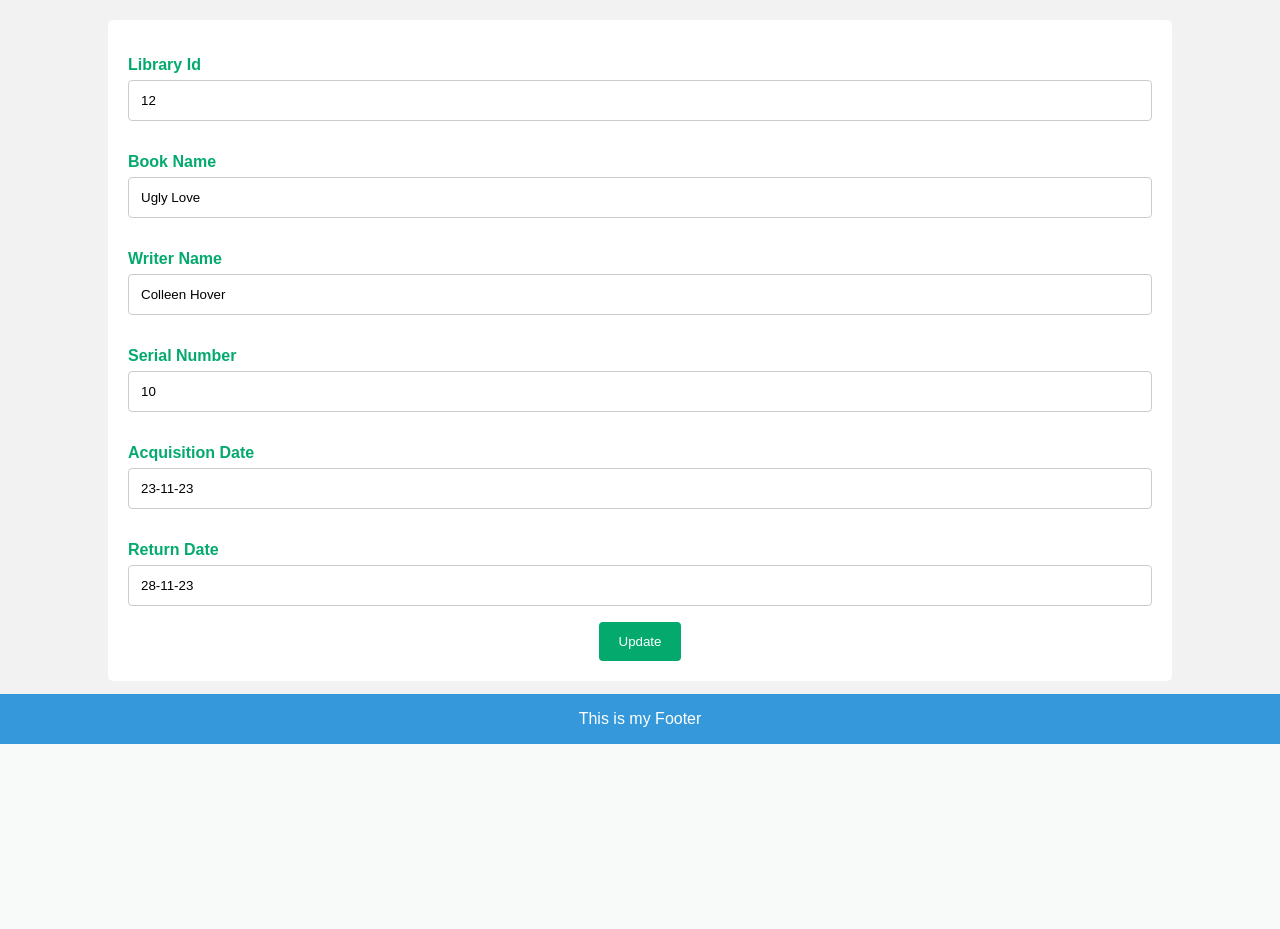
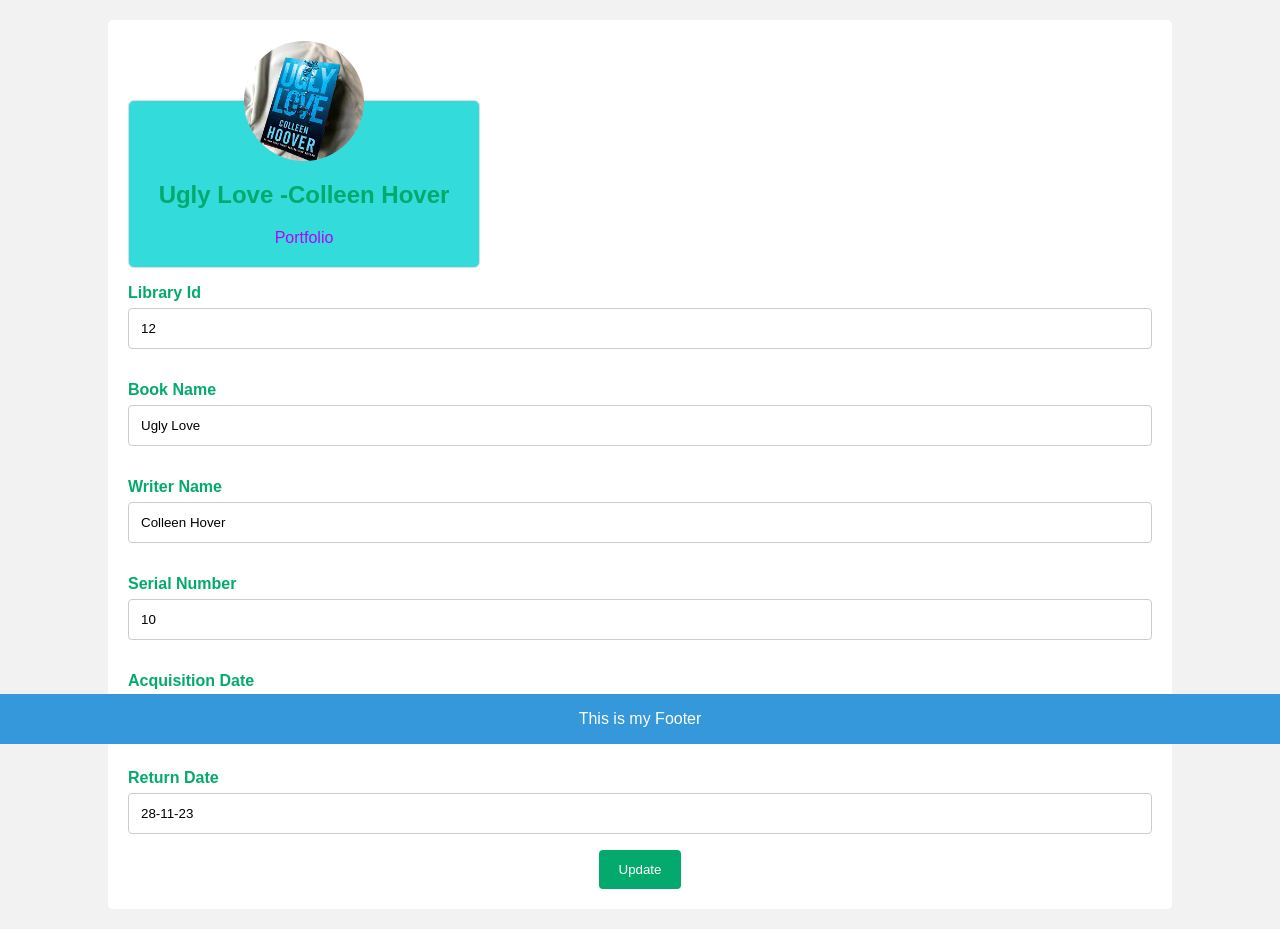
Before and after one commit to Saima-Eva/PYTHON_CRUD, a Django app: page /editLibrary/12 in a window 1280 px wide. Shown: the part 56-985 px from the top of the page. Before the commit the page ends 800 px from the top, so only its background shows below. Run offline with Django 4.2, Linux system fonts and the light colour scheme; data comes from the database, SQL or seed files in the repository; both versions use the stored data as it was after the commit.

Commit message:
Change Commit

```diff
--- a/myProject/template/editLibrary.html
+++ b/myProject/template/editLibrary.html
@@ -8,6 +8,16 @@
         {% csrf_token %}
 
         {% for i in library %}
+
+        <div class="card">
+          <div class="card_img">
+              <img src="/media/{{i.profile_pic}}" alt="user-image">
+          </div>
+          <div class="card_info">
+              <h2>{{i.Book_Name}} -{{i.Writer_Name}} </h2>
+              <a href="https://saimaeva.netlify.app/">Portfolio</a>
+          </div>
+      </div>
 
     <form>
       <label for="fname">Library Id</label>
--- a/myProject/template/home.html
+++ b/myProject/template/home.html
@@ -144,6 +144,41 @@
           background-color: #45a049;
         }
       </style>
+
+      <!-- profile card -->
+      <style>
+        .card {
+          border: 1px solid #ddd;
+          border-radius: 6px;
+          max-width: 350px;
+          text-align: center;
+          margin-top: 60px;
+          background-color: #34dbdb;
+
+      }
+      .card_img {
+          width: 120px;
+          height: 120px;
+          overflow: hidden;
+          border-radius: 100%;
+          margin: -60px auto 0;
+      }
+      .card_img img {
+          width: 100%;
+          height: 100%;
+          object-fit: cover;
+      }
+      .card_info {
+          padding-bottom: 20px;
+      }
+      a {
+        text-decoration: none;
+        color: rgb(183, 0, 255);
+      }
+      a:hover{
+        color: black;
+      }
+      </style>
 </head>
 <body>
 
--- a/myProject/template/signup.html
+++ b/myProject/template/signup.html
@@ -111,6 +111,8 @@
 form .signup-link a:hover{
   text-decoration: underline;
 }
+
+
     </style>
   <head>
     <meta charset="utf-8">
```
Also changed, not shown: myProject/template/editAuthority.html (+10 -0 lines), myProject/template/editEmployee.html (+10 -0 lines), myProject/template/editStudent.html (+14 -0 lines), myProject/template/editTeacher.html (+10 -0 lines), myProject/db.sqlite3, myProject/media/media/profile_pic/asad_sir.jpg (added), myProject/media/media/profile_pic/minion.jpg (added), myProject/media/media/profile_pic/rajesh_sir.jpg (added), myProject/media/media/profile_pic/shesher_kobita.png (added), myProject/media/media/profile_pic/tom.jfif (added), myProject/media/media/profile_pic/ugly.jfif (added), myProject/media/media/profile_pic/ugly_hUKfaAW.jfif (added), 2 other files.
